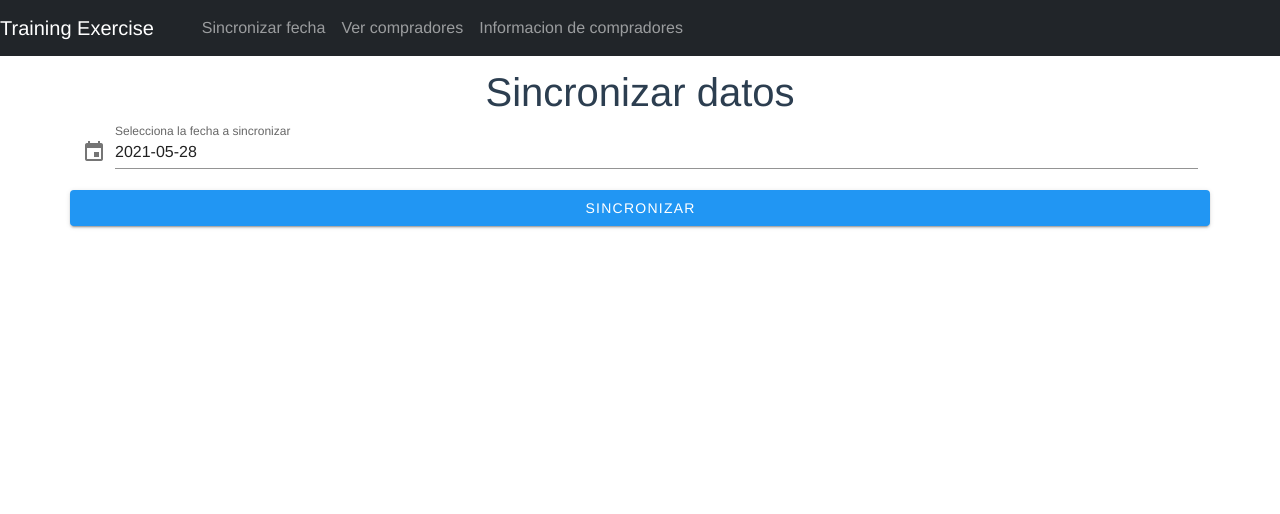
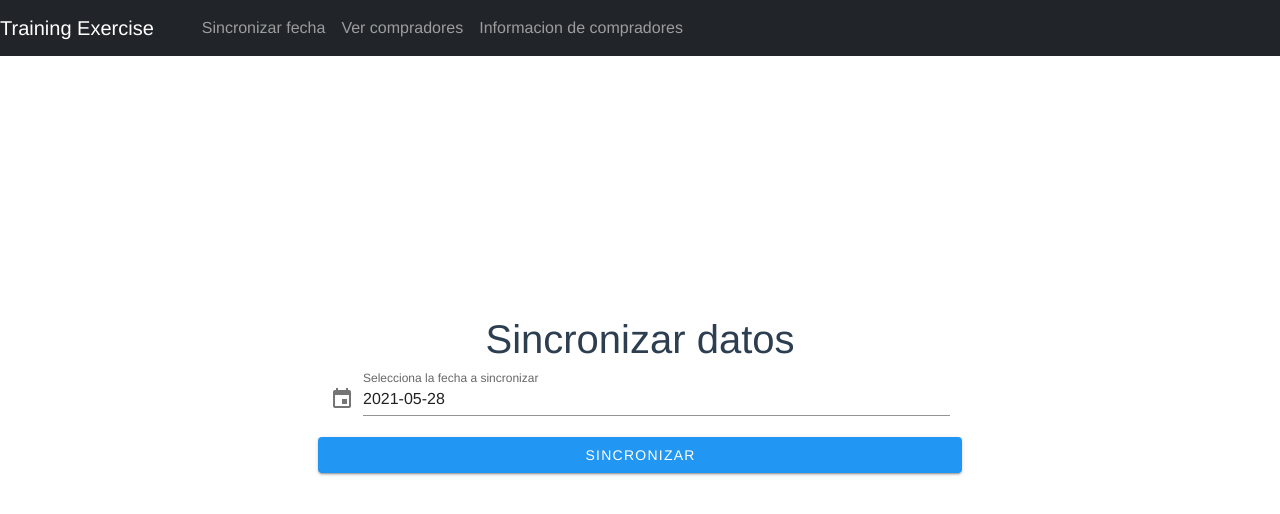
Before and after one commit to rohaquinlop/Training-exercise, a Vue app in the folder frontend/: page / in a window 1280 px wide. Shown: the top 514 px of the page. Built offline with nearby package versions, Linux system fonts and the light colour scheme.

Commit message:
three dots loading screen

```diff
--- a/frontend/package.json
+++ b/frontend/package.json
@@ -11,6 +11,8 @@
     "bootstrap": "^5.0.1",
     "bootstrap-vue": "^2.21.2",
     "core-js": "^3.6.5",
+    "jquery": "^3.6.0",
+    "jquery-particles": "^1.27.0",
     "vue": "^2.6.11",
     "vue-router": "^3.5.1",
     "vuetify": "^2.4.0"
--- a/frontend/src/views/SyncData.vue
+++ b/frontend/src/views/SyncData.vue
@@ -1,4 +1,5 @@
 <template>
+  <div class="top">
     <div class="syncdata">
       <h1>Sincronizar datos</h1>
         <v-menu
@@ -42,9 +43,15 @@
             </v-btn>
           </v-date-picker>
         </v-menu>
-      <v-row aling="center" @click="loadData">
+        <div v-if="!disabled">
+          <v-row aling="center" @click="loadData" :disabled="disabled">
             <v-btn dark color="blue">Sincronizar</v-btn>
           </v-row>
+        </div>
+        <div v-else class="loading">
+          Cargando los datos
+        </div>
+    </div>
   </div>
 </template>
 
@@ -58,12 +65,62 @@ export default {
     return{
       date: new Date().toISOString().substr(0, 10),
       menu: false,
+      disabled: false,
+      timeout: null,
     }
   },
   methods: {
-    loadData(){
+    loadData() {
       fetch('http://localhost:5656/load'.concat('/',this.date), {method: 'POST', mode:'no-cors'})
+      this.disabled = true
+
+      this.timeout = setTimeout(() => {
+        this.disabled = false
+      }, 9000)
+    },
+  },
+  beforeDestroy() {
+    clearTimeout(this.timeout)
   }
-  },
 }
 </script>
+
+<style>
+
+.top{
+  display: flex;
+  justify-content: center;
+  align-items: center;
+  height: 80vh;
+}
+
+.syncdata{
+  margin: auto;
+  width: 50vw;
+  padding: 10px;
+  align-items: center;
+}
+
+.loading:after{
+  overflow: hidden;
+  display: inline-block;
+  vertical-align: bottom;
+  -webkit-animation: ellipsis steps(4, end) 900ms infinite;
+  animation: ellipsis steps(4, end) 900ms infinite;
+  content: "\2026";
+  width: 0px;
+}
+
+@keyframes ellipsis{
+  to{
+    width: 20px;
+  }
+}
+
+@-webkit-keyframes ellipsis{
+  to {
+    width: 20px;
+  }
+}
+
+</style>
```
Also changed, not shown: 1 other file (tests, documents, lock files or other folders). Lines whose indentation alone changed are shown as unchanged.
